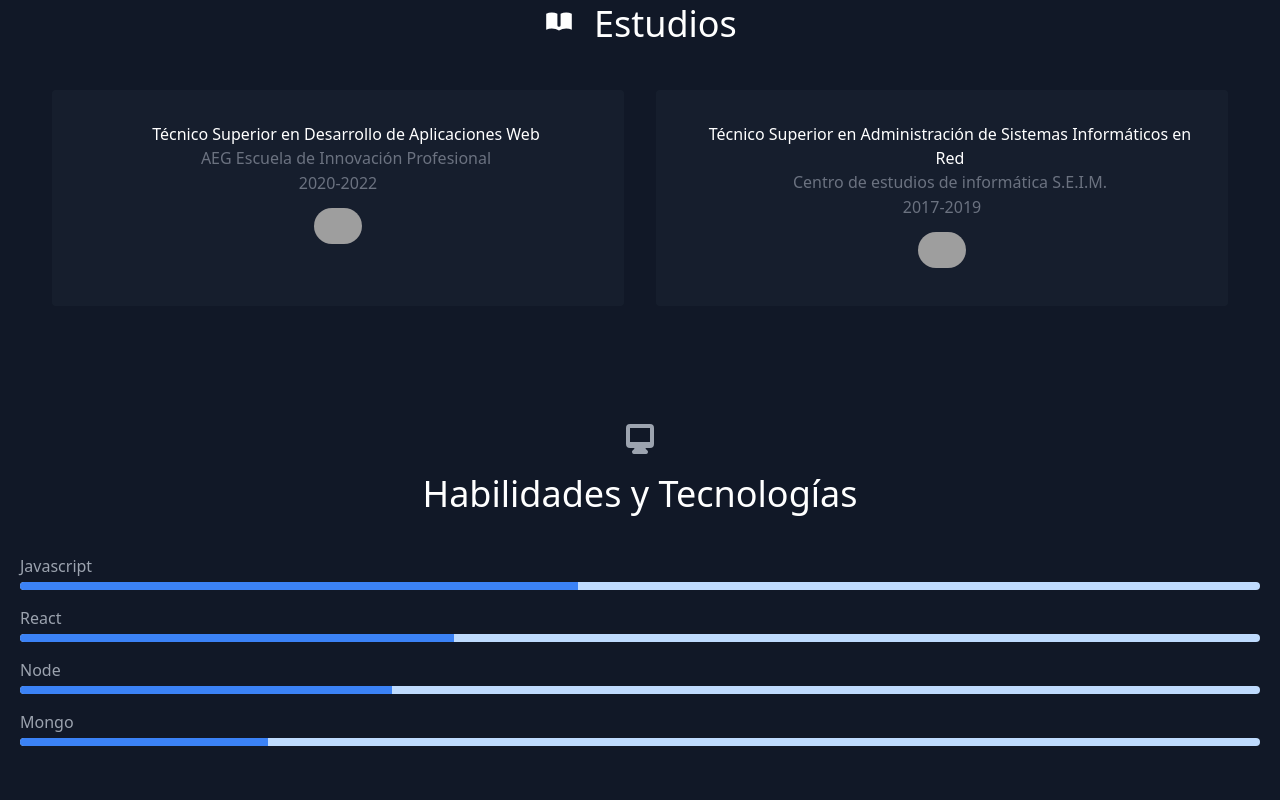
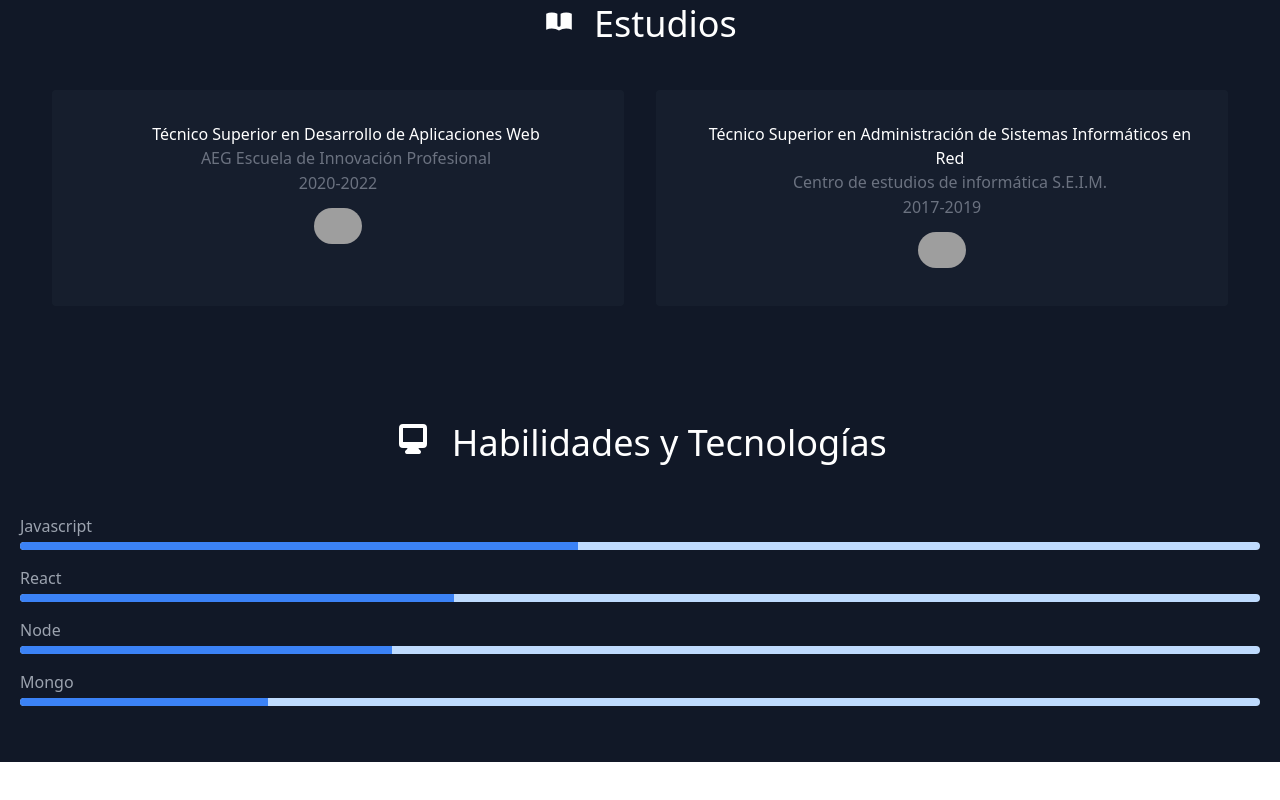
Before and after one commit to Aitor-bot/portfolio-reactjs, a React (Create React App) app: page / in a window 1280 px wide. Shown: the part 933-1733 px from the top of the page. After the commit the page ends 1695 px from the top, so only its background shows below. Built offline with nearby package versions, Linux system fonts and the light colour scheme; grey boxes are pictures that could not be loaded.

Commit message:
Grammar mistake

```diff
--- a/src/components/Abilities.js
+++ b/src/components/Abilities.js
@@ -11,8 +11,8 @@ export default class Abilities extends React.Component{
         <section id="abilities">
       <div class="container px-5 py-10 mx-auto">
         <div class="text-center mb-10">
-          <DesktopComputerIcon class="w-10 inline-block mb-4" />
           <h1 class="sm:text-4xl text-3xl font-medium title-font text-white">
+          <DesktopComputerIcon class="w-10 inline-block mb-4" /> &nbsp;
           {this.props.techTitle}
           </h1>
         </div>
```
